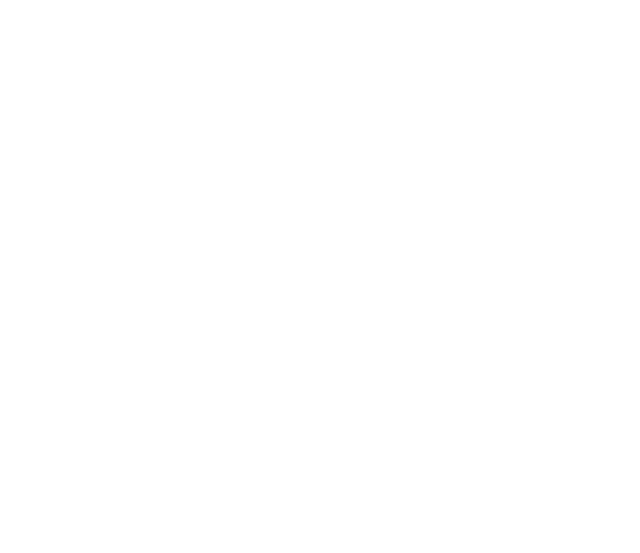
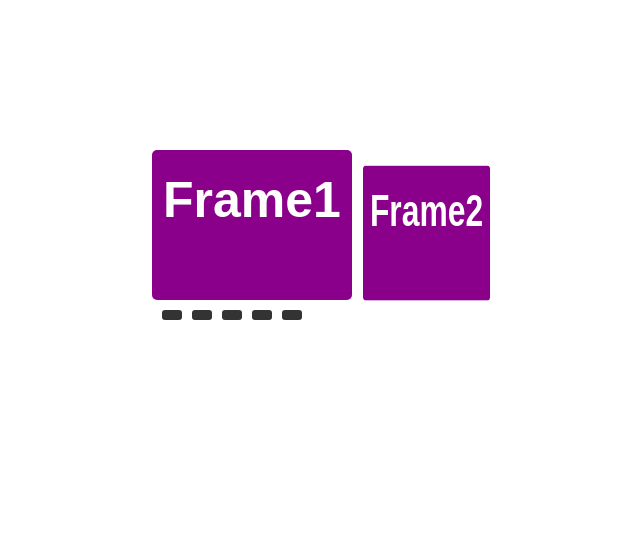
Before and after one commit to omidgharib/3D-Slider, a plain HTML site: page index.html in a window 1280 px wide. Shown: the whole page, without its empty margins (188-828 px from the left). Drawn offline with Linux system fonts and the light colour scheme.

Commit message:
Under Construction :D

```diff
--- a/Style.css
+++ b/Style.css
@@ -1,5 +1,81 @@
 div.container{
-	width: 900px;
+	width: 600px;
 	min-height: 500px;
-	margin: 10px auto 0;
+	margin: 50px auto 0;
+	-webkit-perspective:800px;
 }
+
+div.slider{
+}
+
+menu li{
+	width: 20px;
+	height: 10px;
+	border-radius: 3px;
+	background-color: #333;
+	float: left;
+	margin-left: 10px;
+}
+
+menu li:hover{
+	background-color: darkcyan;
+	border-radius: 6px;
+}
+
+div.frame{
+	position: relative;
+	margin: 100px auto 0;
+	line-height: 100px;
+	text-align: center;
+	font-size: 50px;
+	font-weight: bold;
+}
+
+div.frame1{
+	width: 200px;
+	min-height: 150px;
+}
+
+div.frame2{
+	width: 200px;
+	min-height: 150px;
+	-webkit-transform: rotateY(45deg) scale(0.9) translateY(9px) translateX(-40px);
+}
+
+div.frame3{
+	width: 200px;
+	min-height: 150px;
+	-webkit-transform: rotateY(90deg) scale(0.75) translateY(26px) translateX(-80px);
+	margin-left: -163px;
+}
+
+div.frame div.frontface,
+div.frame div.backface{
+	width: inherit;
+	min-height: inherit;
+	position: absolute;
+	top: 0;
+	left: 0;
+	border-radius: 5px;
+	-webkit-transition:all 2s;
+	-webkit-backface-visibility:hidden;
+}
+
+div.frame div.frontface{
+	background-color: darkmagenta;
+	color: white;
+}
+
+div.frame div.backface{
+	background-color: darkred;
+	color: black;
+	-webkit-transform:rotateX(180deg);
+}
+
+div.frame:hover div.frontface{
+	-webkit-transform:rotateX(-180deg);
+}
+
+div.frame:hover div.backface{
+	-webkit-transform:rotate(0deg);
+}
--- a/index.html
+++ b/index.html
@@ -2,12 +2,34 @@
 <html lang="en-US">
 <head>
 	<meta charset="UTF-8" />
-	<title></title>
+	<title>3DSlider</title>
 	<link rel="stylesheet" type="text/css" href="1styles.css">
 	<link rel="stylesheet" type="text/css" href="Style.css">
 	<script type="text/javascript" src="html5shiv.js"></script>
 </head>
 <body>
-
+	<div class="container">
+		<div class="slider cover">
+			<div class="frame frame1 left">
+				<div class="frontface">Frame1</div>
+				<div class="backface">Frame1</div>
+			</div>
+			<div class="frame frame2 left ">
+				<div class="frontface">Frame2</div>
+				<div class="backface">Frame2</div>
+			</div>
+			<div class="frame frame3 left ">
+				<div class="frontface">Frame3</div>
+				<div class="backface">Frame3</div>
+			</div>
+		</div>
+		<menu class="mt1">
+			<li></li>
+			<li></li>
+			<li></li>
+			<li></li>
+			<li></li>
+		</menu>
+	</div>
 </body>
 </html>
```
